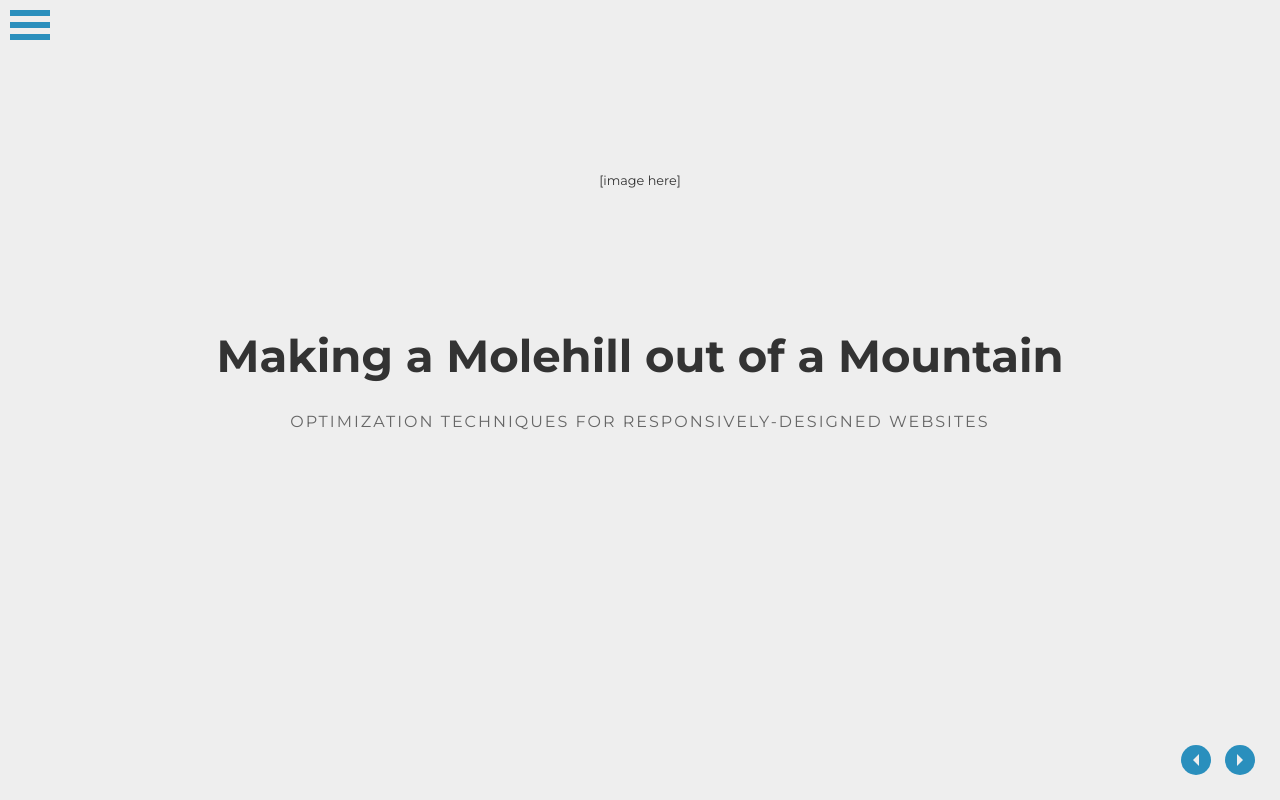
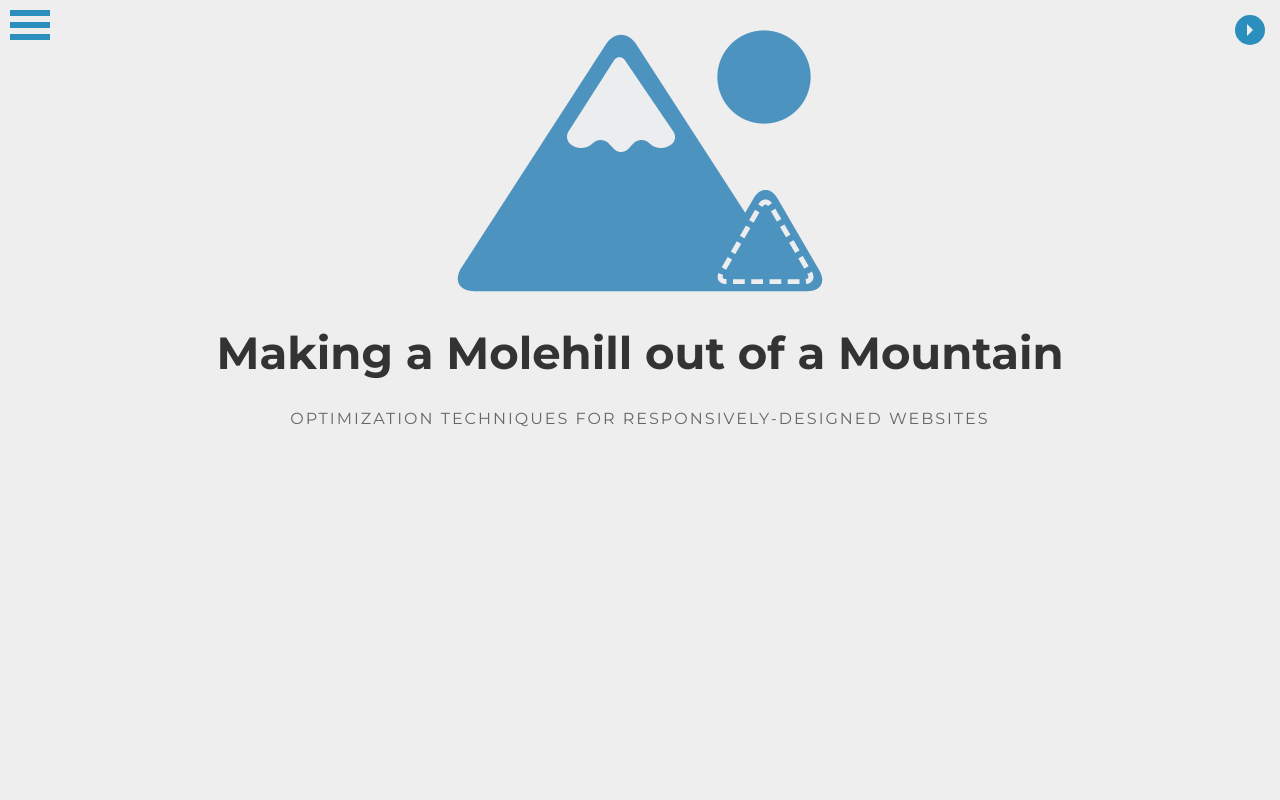
Before and after one commit to philbirnie/mtn2molehill, a PHP site: page / in a window 1280 px wide. Run offline with PHP 8.4, Linux system fonts and the light colour scheme.

Commit message:
more updates

```diff
--- a/css/_less/master.less
+++ b/css/_less/master.less
@@ -34,13 +34,20 @@ a,a:visited {
 
 .page-content {
 	margin:auto;
-	padding:30px;
+	padding:30px 10px;
 	margin:auto;
 	max-width:960px;
 }
 
 .cover {
 	text-align: center;
+	.imgwrap {
+		max-width:366px;
+		margin:auto;
+	}
+	img {
+		width:100%;
+	}
 }
 
 h1 {
@@ -57,14 +64,11 @@ h2 {
 }
 
 .pagination {
-
 	padding:10px;
-//	border-top:solid 1px #ddd;
 	text-align: center;
-
 	position:absolute;
-	right:10px;
-	bottom:10px;
+	right:0px;
+	top:0px;
 }
 a.next,
 a.prev {
--- a/css/master.css
+++ b/css/master.css
@@ -456,12 +456,19 @@ a:visited:hover {
   color: #98cfe8;
 }
 .page-content {
-  padding: 30px;
+  padding: 30px 10px;
   margin: auto;
   max-width: 960px;
 }
 .cover {
   text-align: center;
+}
+.cover .imgwrap {
+  max-width: 366px;
+  margin: auto;
+}
+.cover img {
+  width: 100%;
 }
 h1 {
   font-weight: 700;
@@ -479,8 +486,8 @@ h2 {
   padding: 10px;
   text-align: center;
   position: absolute;
-  right: 10px;
-  bottom: 10px;
+  right: 0px;
+  top: 0px;
 }
 a.next,
 a.prev {
--- a/inc/footer.php
+++ b/inc/footer.php
@@ -1,9 +1,5 @@
 						</div><!-- .page-content -->
 	            </div><!-- /scroller-inner -->
-				<div class="pagination">
-					<?php if(isset($prevURL)){ ?><a href="<?php echo $prevURL; ?>" class="prev">Previous</a><?php } ?>
-					<?php if(isset($nextURL)){ ?><a href="<?php echo $nextURL; ?>" class="next">Next</a><?php } ?>
-				</div><!-- .pagination -->
 			</div><!-- .scroller -->
 		</div><!-- .pusher -->
 	</div><!-- .container -->
--- a/inc/header.php
+++ b/inc/header.php
@@ -1,9 +1,12 @@
 <?php
-	$root = "http://localhost/m3/site";
+	$root = "http://10.0.1.4/m3/site";
 ?>
 <!DOCTYPE html>
 <head>
-	<meta http-equiv="Content-type" content="text/html; charset=utf-8">
+	<meta charset="utf-8">
+	<meta http-equiv="X-UA-Compatible" content="IE=edge,chrome=1">
+	<meta name="viewport" content="width=device-width,initial-scale=1">
+
 	<title></title>
 	<link rel="stylesheet" href="<?php echo $root; ?>/css/master.css" type="text/css" media="screen" title="no title" charset="utf-8">
 	<link href='http://fonts.googleapis.com/css?family=Montserrat:400,700' rel='stylesheet' type='text/css'>
@@ -15,5 +18,12 @@
 			<?php include('nav.php'); ?>
 			<div class="scroller">
 	            <div class="scroller-inner">
+					<header class="site-header">
 						<a href="#" id="trigger" class="menu-trigger">Open/Close Menu</a>
+						<div class="pagination">
+							<?php if(isset($prevURL)){ ?><a href="<?php echo $prevURL; ?>" class="prev">Previous</a><?php } ?>
+							<?php if(isset($nextURL)){ ?><a href="<?php echo $nextURL; ?>" class="next">Next</a><?php } ?>
+						</div><!-- .pagination -->
+					</header>
+
 						<div class="page-content <?php if(isset($pageClass)){ echo $pageClass; } ?>">
--- a/inc/nav.php
+++ b/inc/nav.php
@@ -6,7 +6,7 @@
 			<li class="icon icon-arrow-left">
 				<a class="icon icon-display" href="#">Introduction</a>
 				<div class="mp-level">
-					<h2 class="icon icon-display">Introduction</h2>
+					<h2 class="icon icon-display">Intro</h2>
 					<ul>
 						<li><a href="<?php echo $root; ?>/introduction/the-responsive-advantage">The Responsive Advantage</a></li>
 						<li><a href="<?php echo $root; ?>/introduction/our-problem">Our Problem</a></li>
--- a/index.php
+++ b/index.php
@@ -1,12 +1,10 @@
 <?php
 	$pageClass = "cover";
-	$nextURL = "";
-	$prevURL = "";
+	$nextURL = "introduction/the-responsive-advantage.php";
+	//$prevURL = "";
 	include('inc/header.php');
 ?>
-	<br><br><br><br><br>
-	<small>[image here]</small>
-	<br><br><br><br><br>
+	<div class="imgwrap"><img src="<?php echo $root; ?>/img/mtn2molehill.png" alt=""></div>
 	<h1>Making a Molehill out of a Mountain</h1>
 	<h2>Optimization Techniques for Responsively-Designed Websites</h2>
 
--- a/introduction/our-problem.php
+++ b/introduction/our-problem.php
@@ -1,7 +1,7 @@
 <?php
 	$pageClass = "our-problem";
-	$nextURL = "";
-	$prevURL = "";
+	$nextURL = "mobile-obstacles.php";
+	$prevURL = "the-responsive-advantage.php";
 	include('../inc/header.php');
 ?>
 	<h1>Our Problem</h1>
--- a/introduction/the-responsive-advantage.php
+++ b/introduction/the-responsive-advantage.php
@@ -1,7 +1,7 @@
 <?php
 	$pageClass = "resp-advantage";
-	$nextURL = "";
-	$prevURL = "";
+	$nextURL = "our-problem.php";
+	$prevURL = "../index.php";
 	include('../inc/header.php');
 ?>
 	<h1>The Advantages of Responsive Design</h1>
```
Also changed, not shown: img/mtn2molehill.png (added).
